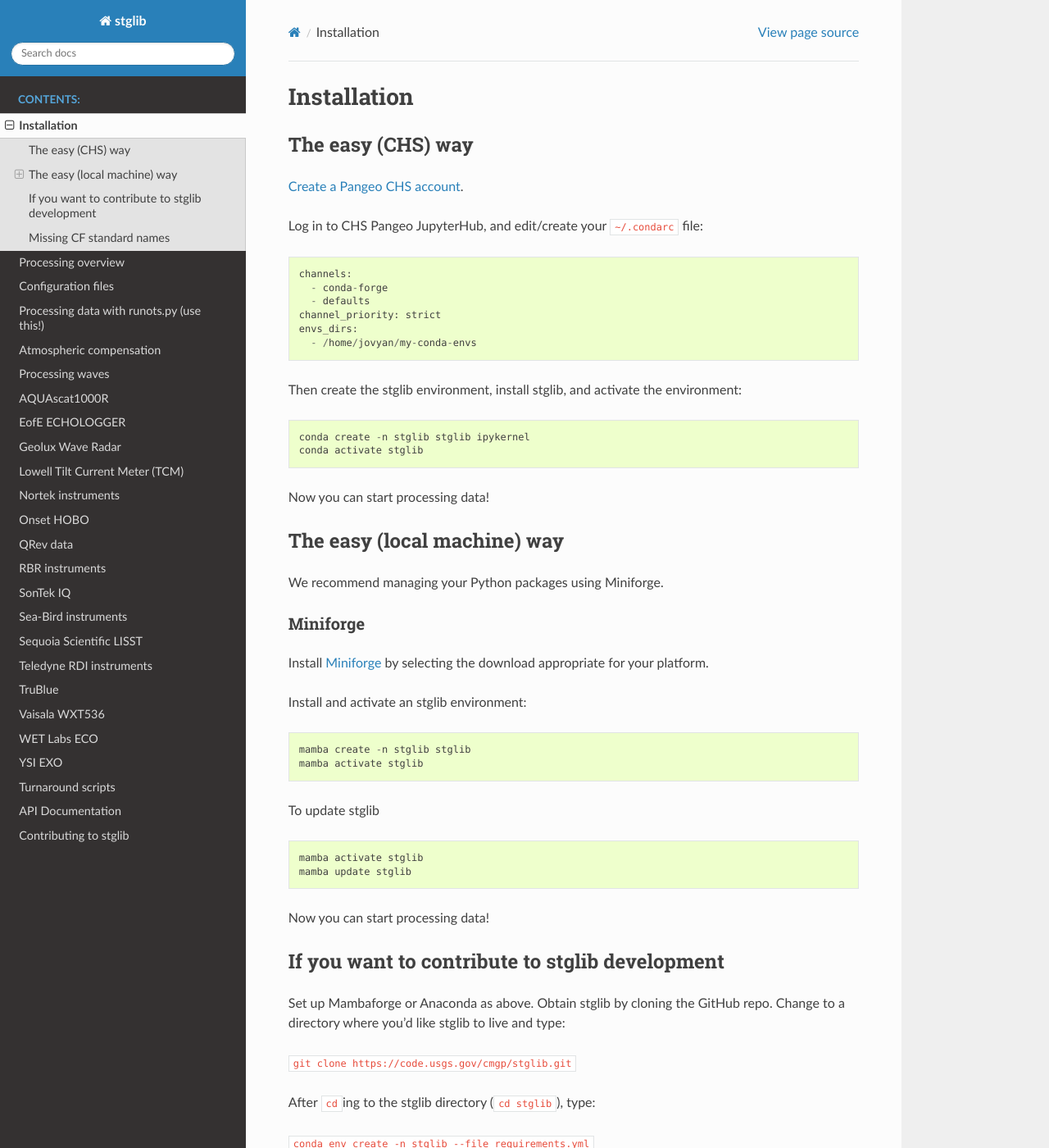
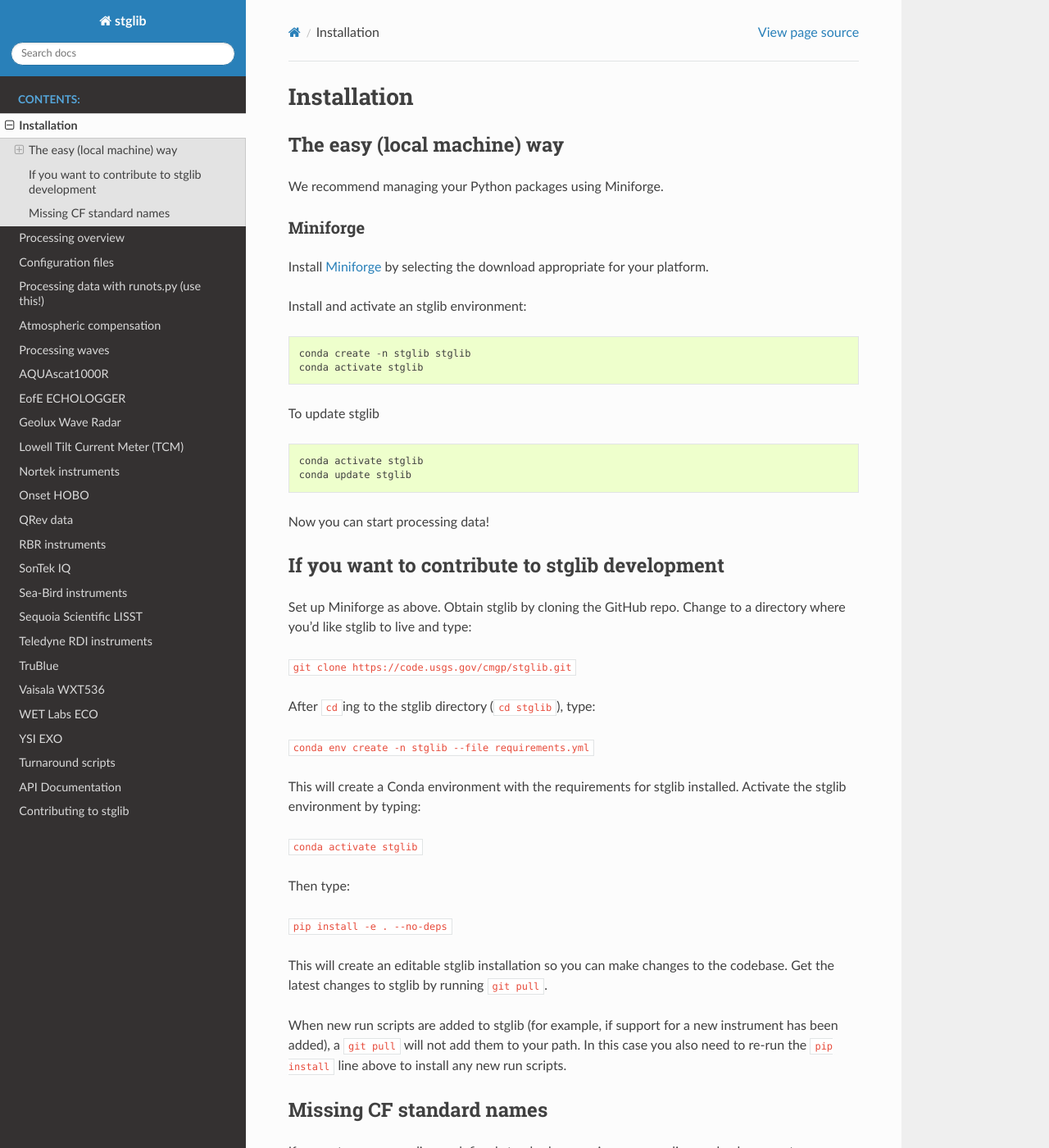
Before and after one commit to USGS-CMG/stglib, a Sphinx documentation site: the page built from doc/install.rst, in a window 1280 px wide and 1400 px high. Shown: the whole window at 82% size. Built offline with Sphinx 7.4.7 and the Read the Docs theme 3.1.0, drawn with Linux system fonts in a browser that asks for light colours.

```diff
--- a/doc/install.rst
+++ b/doc/install.rst
@@ -1,30 +1,5 @@
 Installation
 ************
-
-The easy (CHS) way
-==================
-
-`Create a Pangeo CHS account <https://taskmgr.chs.usgs.gov/servicedesk/customer/portal/10/create/251>`_.
-
-Log in to CHS Pangeo JupyterHub, and edit/create your ``~/.condarc`` file:
-
-::
-
-   channels:
-     - conda-forge
-     - defaults
-   channel_priority: strict
-   envs_dirs:
-     - /home/jovyan/my-conda-envs
-
-Then create the stglib environment, install stglib, and activate the environment:
-
-::
-
-  conda create -n stglib stglib ipykernel
-  conda activate stglib
-
-Now you can start processing data!
 
 The easy (local machine) way
 ============================
@@ -40,22 +15,22 @@ Install and activate an stglib environment:
 
 ::
 
-  mamba create -n stglib stglib
-  mamba activate stglib
+  conda create -n stglib stglib
+  conda activate stglib
 
 To update stglib
 
 ::
 
-   mamba activate stglib
-   mamba update stglib
+   conda activate stglib
+   conda update stglib
 
 Now you can start processing data!
 
 If you want to contribute to stglib development
 ===============================================
 
-Set up Mambaforge or Anaconda as above. Obtain stglib by cloning the GitHub repo. Change to a directory where you'd like stglib to live and type:
+Set up Miniforge as above. Obtain stglib by cloning the GitHub repo. Change to a directory where you'd like stglib to live and type:
 
 ``git clone https://code.usgs.gov/cmgp/stglib.git``
 
@@ -82,5 +57,5 @@ If you get errors regarding undefined standard_names in your compliance-checker
 
 ::
 
-  mamba update compliance-checker
+  conda update compliance-checker
   compliance-checker -d latest
```
Also changed, not shown: .pre-commit-config.yaml, 1 other file.
